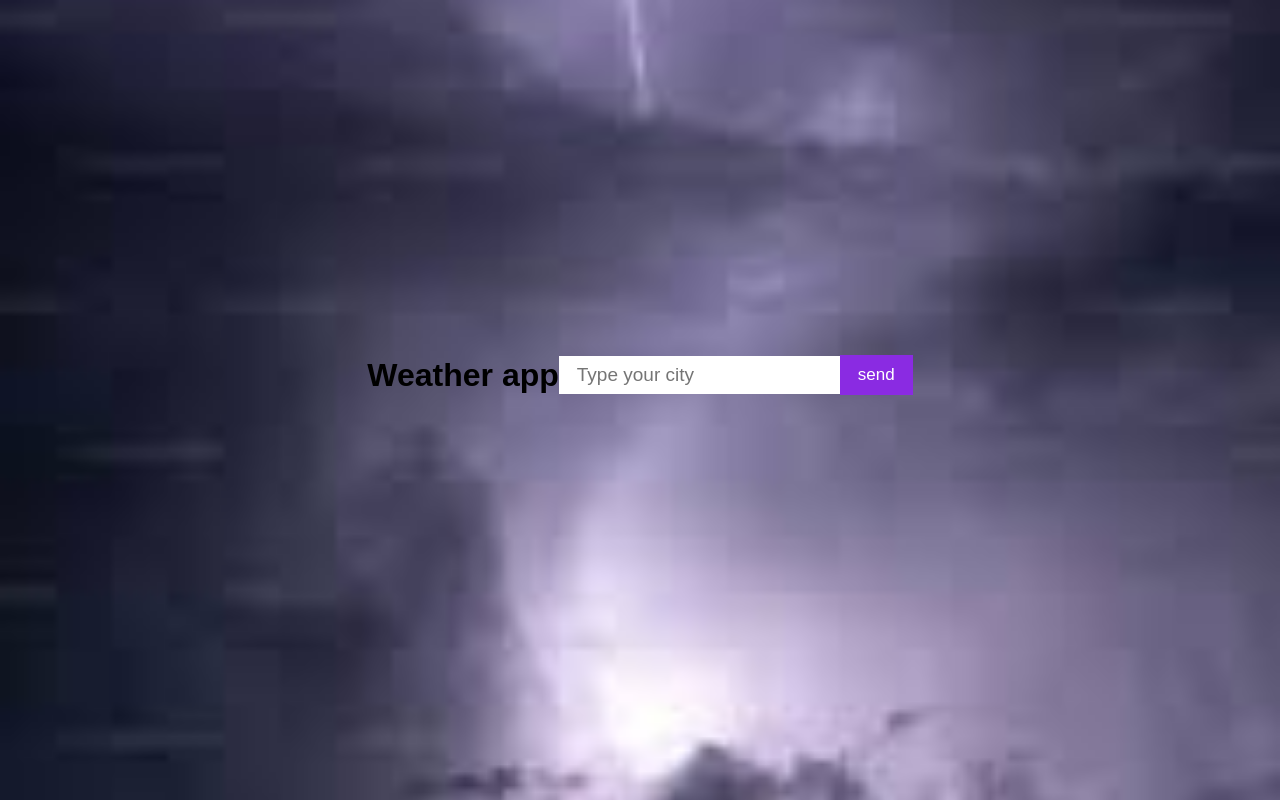
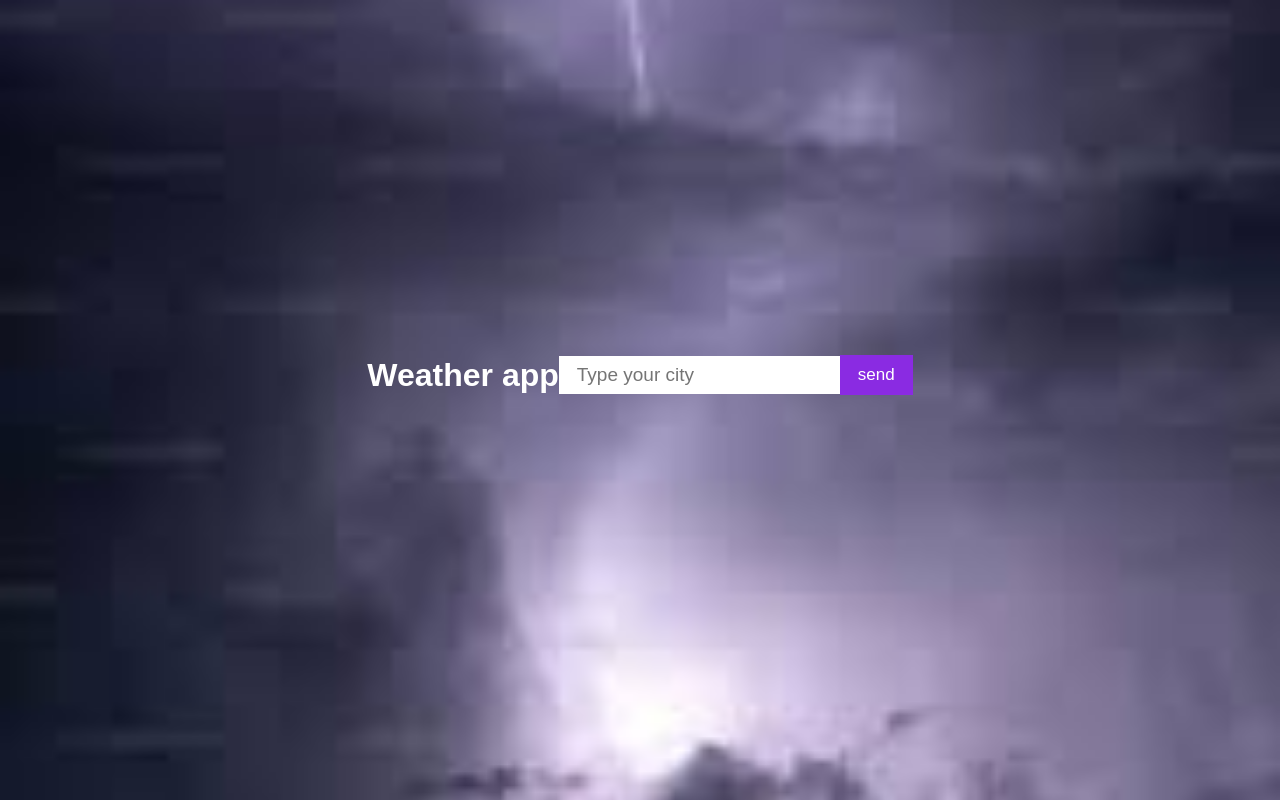
Before and after one commit to Anit81/weather-app, a React (Vite) app: page / in a window 1280 px wide. Built offline with nearby package versions, Linux system fonts and the light colour scheme.

Commit message:
Update weather.css

```diff
--- a/src/weather compnent/weather.css
+++ b/src/weather compnent/weather.css
@@ -3,7 +3,10 @@
   align-items: center;
   padding-top: 60%;
 }
-
+h1{
+  display:block;
+  color: white;
+}
 .input-field{
   font-size: 19px;
   padding: 8px 18px;
```
